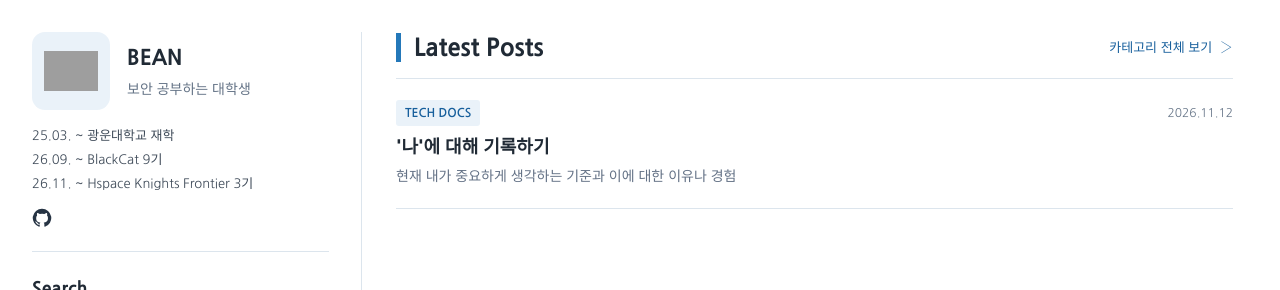
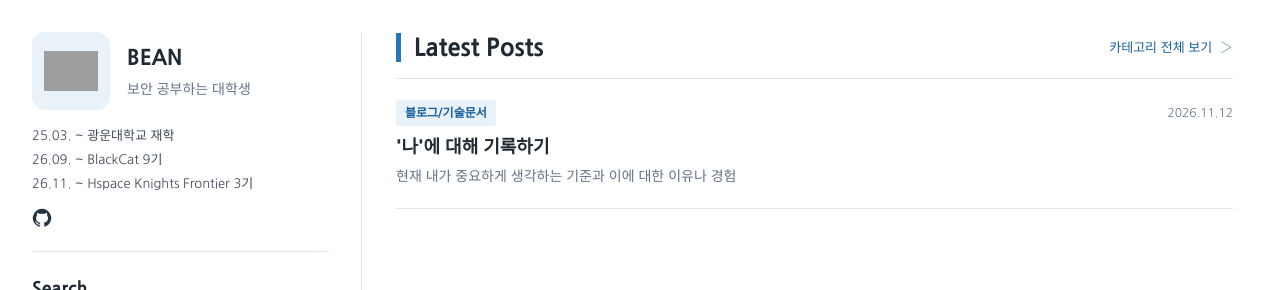
Before and after one commit to BEAN-CMD418/bean-cmd418.github.io, a Jekyll site: the page built from index.md, in a window 1280 px wide and 1332 px high. Shown: the part 335-625 px from the top of the window. Built offline with Jekyll 4.4.1, drawn with Linux system fonts in a browser that asks for light colours; some web fonts are replaced; grey boxes are pictures that could not be loaded.

Commit message:
Display Korean category titles on latest posts

```diff
--- a/_layouts/home.html
+++ b/_layouts/home.html
@@ -13,7 +13,13 @@ layout: default
     <div class="post-list" id="post-list">
       {% assign latest_posts = site.posts | sort: 'date' | reverse %}
       {% for post in latest_posts %}
-        {% assign category_label = post.categories | first | default: 'BLOG' %}
+        {% assign post_category = post.categories | first %}
+        {% assign category_label = '블로그' %}
+        {% for category in site.data.categories %}
+          {% if category.slug == post_category %}
+            {% assign category_label = category.title %}
+          {% endif %}
+        {% endfor %}
         <a class="post-row{% unless post.image %} post-row-no-image{% endunless %}" href="{{ post.url | relative_url }}" data-post-row data-initial-hidden="{% if forloop.index > 10 %}true{% else %}false{% endif %}" {% if forloop.index > 10 %}hidden{% endif %} data-title="{{ post.title | escape }}" data-tags="{{ post.tags | join: '||' | escape }}" data-categories="{{ post.categories | join: ' ' | escape }}" data-search-content="{{ post.content | strip_html | normalize_whitespace | escape }}">
           {% if post.image %}
           <div class="post-thumb">
@@ -22,7 +28,7 @@ layout: default
           {% endif %}
           <div class="post-main">
             <div class="post-meta-line">
-              <span class="post-category">{{ category_label | replace: '-', ' ' | upcase }}</span>
+              <span class="post-category">{{ category_label }}</span>
               <time datetime="{{ post.date | date_to_xmlschema }}">{{ post.date | date: '%Y.%m.%d' }}</time>
             </div>
             <h3>{{ post.title }}</h3>
```
